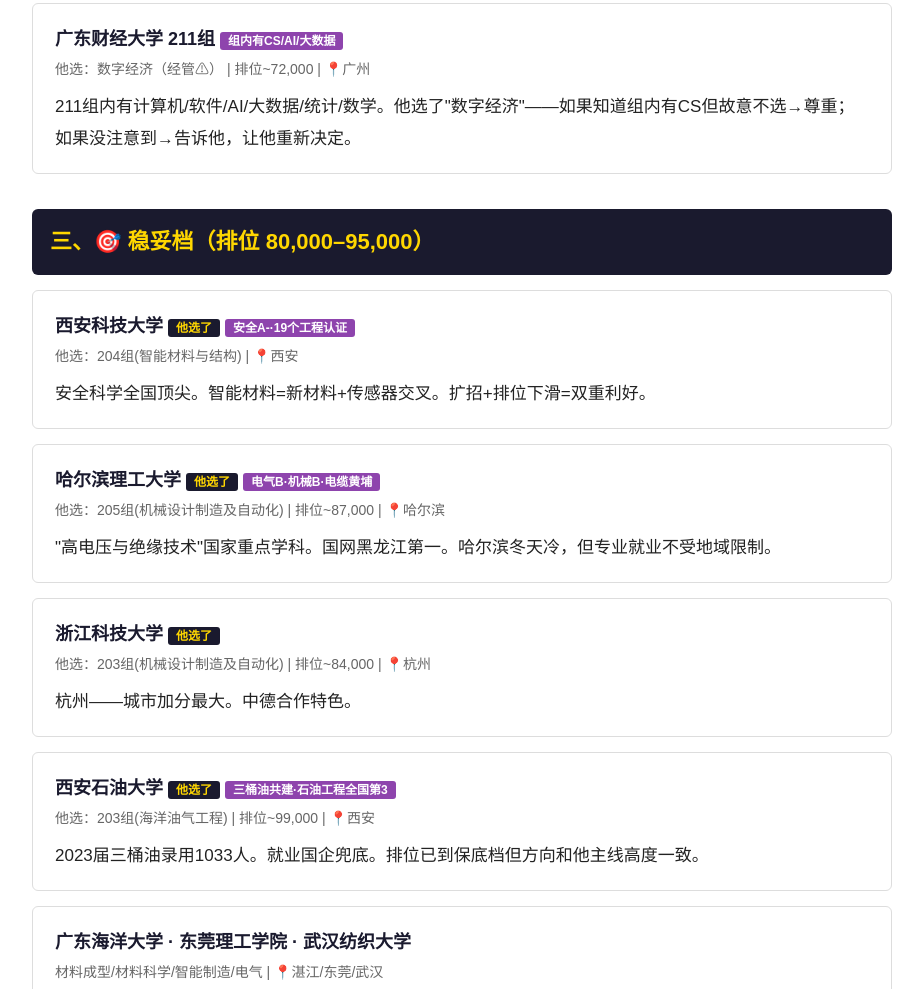
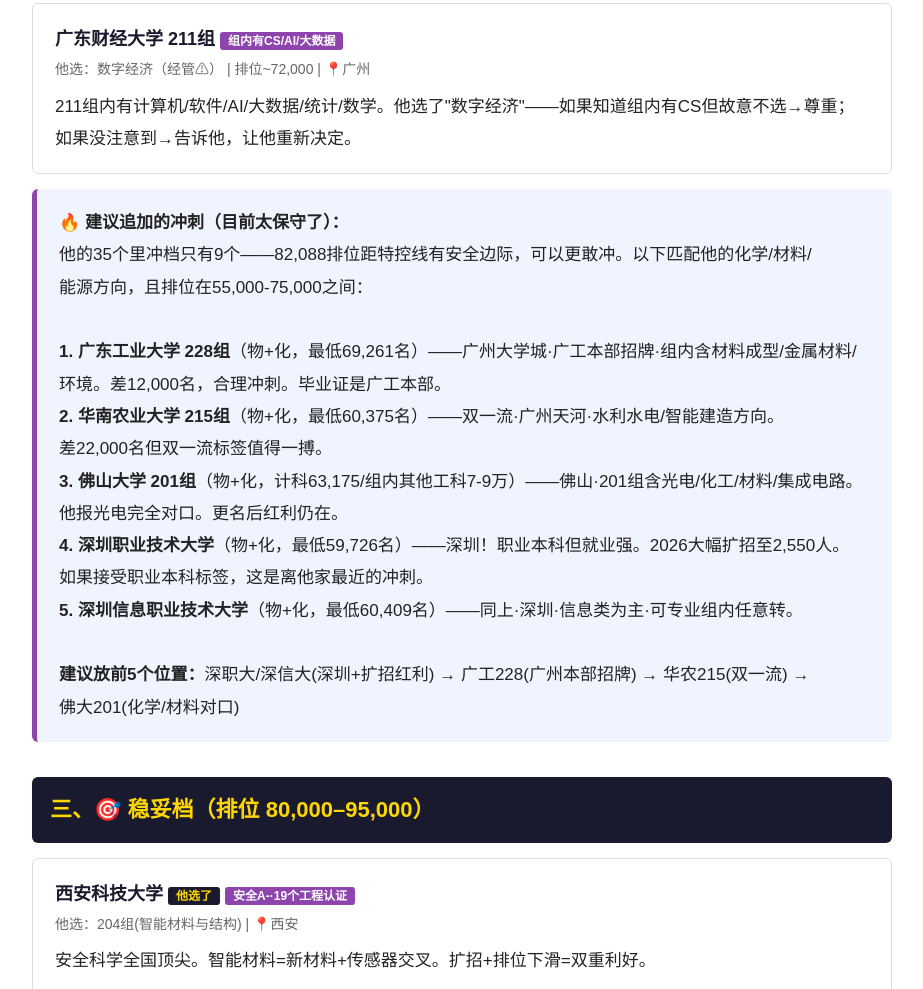
Before and after one commit to joanna2joanna/gaokao-2026, a plain HTML site: page plan.html in a window 1280 px wide. Shown: the part 1859-2848 px from the top of the page, without its empty margins (178-1101 px from the left). Drawn offline with Linux system fonts and the light colour scheme.

Commit message:
冲刺档追加5所：深职大/深信大/广工228/华农215/佛大201

```diff
--- a/plan.html
+++ b/plan.html
@@ -112,6 +112,18 @@
   <div class="meta">他选：数字经济（经管⚠） | 排位~72,000 | 📍广州</div>
   <p>211组内有计算机/软件/AI/大数据/统计/数学。他选了"数字经济"——如果知道组内有CS但故意不选→尊重；如果没注意到→告诉他，让他重新决定。</p>
 </div>
+
+<div class="box" style="border-left:5px solid #8e44ad; margin-top:10px;">
+  <strong>🔥 建议追加的冲刺（目前太保守了）：</strong><br>
+  他的35个里冲档只有9个——82,088排位距特控线有安全边际，可以更敢冲。以下匹配他的化学/材料/能源方向，且排位在55,000-75,000之间：<br><br>
+  <strong>1. 广东工业大学 228组</strong>（物+化，最低69,261名）——广州大学城·广工本部招牌·组内含材料成型/金属材料/环境。差12,000名，合理冲刺。毕业证是广工本部。<br>
+  <strong>2. 华南农业大学 215组</strong>（物+化，最低60,375名）——双一流·广州天河·水利水电/智能建造方向。差22,000名但双一流标签值得一搏。<br>
+  <strong>3. 佛山大学 201组</strong>（物+化，计科63,175/组内其他工科7-9万）——佛山·201组含光电/化工/材料/集成电路。他报光电完全对口。更名后红利仍在。<br>
+  <strong>4. 深圳职业技术大学</strong>（物+化，最低59,726名）——深圳！职业本科但就业强。2026大幅扩招至2,550人。如果接受职业本科标签，这是离他家最近的冲刺。<br>
+  <strong>5. 深圳信息职业技术大学</strong>（物+化，最低60,409名）——同上·深圳·信息类为主·可专业组内任意转。<br><br>
+  <strong>建议放前5个位置：</strong>深职大/深信大(深圳+扩招红利) → 广工228(广州本部招牌) → 华农215(双一流) → 佛大201(化学/材料对口)
+</div>
+
 
 <h2>三、🎯 稳妥档（排位 80,000–95,000）</h2>
 
```
